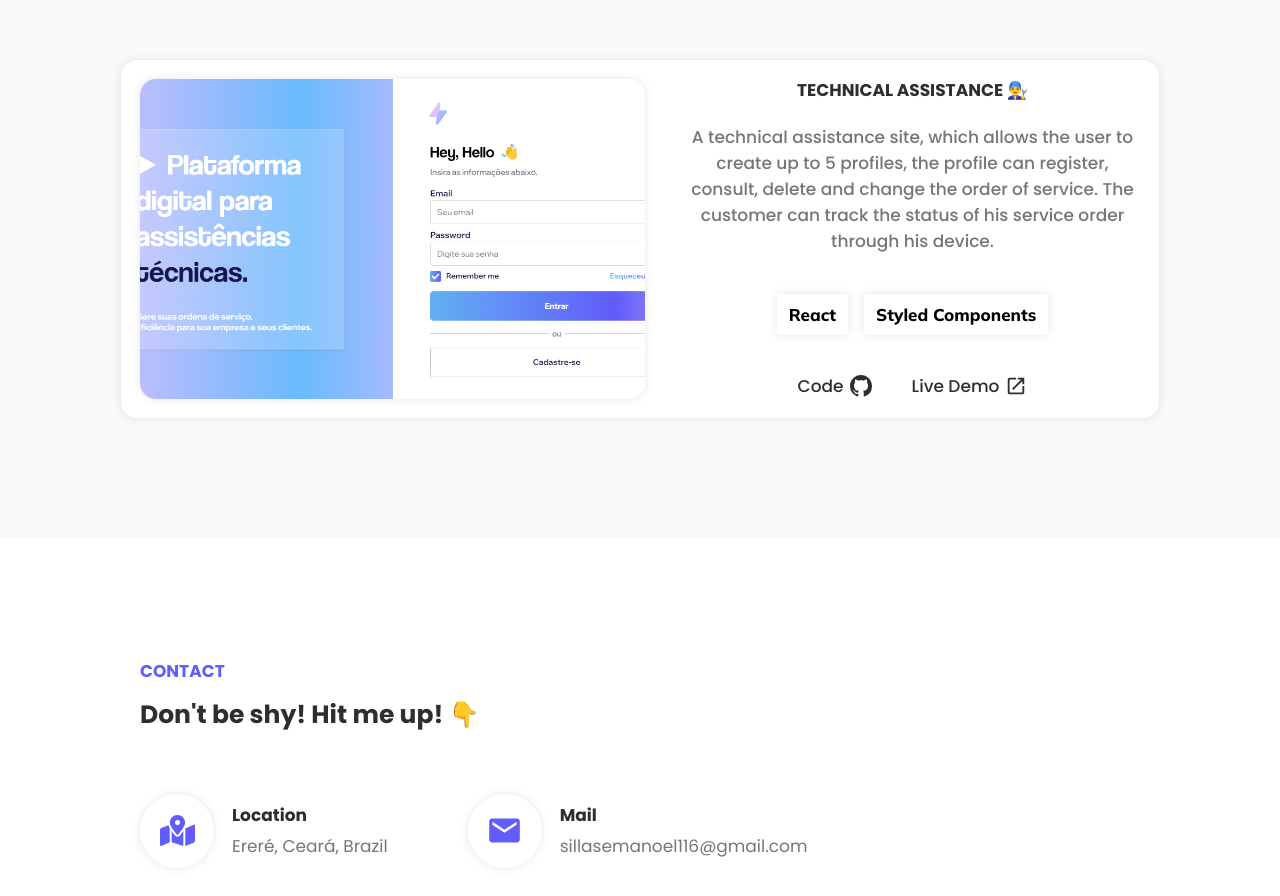
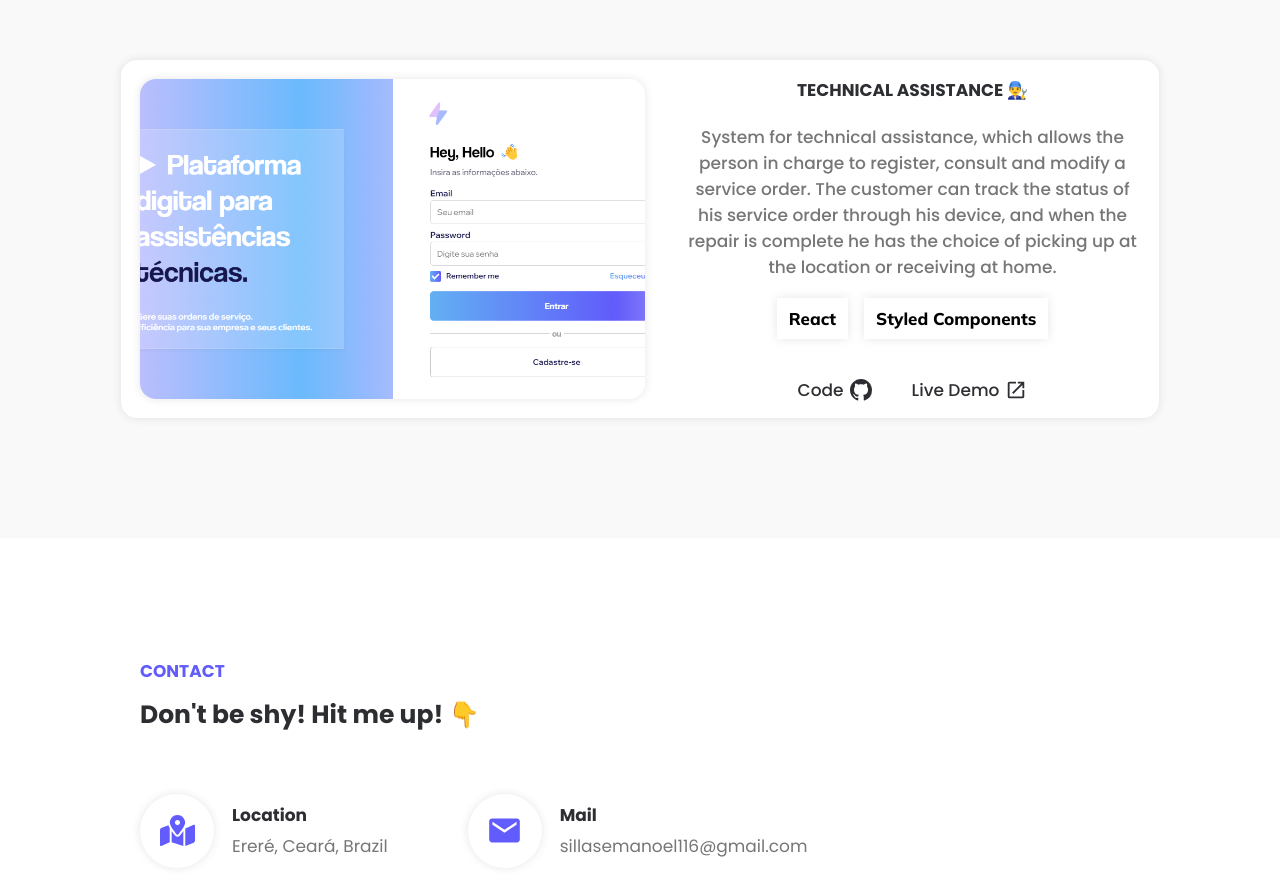
Before and after one commit to sillasemanoel/portfolio, a React (Vite) app: page / in a window 1280 px wide. Shown: the part 1586-2482 px from the top of the page. Built offline with nearby package versions, Linux system fonts and the light colour scheme.

Commit message:
I changed the project description

```diff
--- a/src/App.tsx
+++ b/src/App.tsx
@@ -52,8 +52,8 @@ function App() {
           'Assistência Técnica 👨‍🔧' :
           'Technical Assistance 👨‍🔧'}`}
         gridOneText={`${translation ?
-          'Um site de assistência técnica, que permite ao usuário criar até 5 perfis, o perfil pode cadastrar, consultar, deletar e alterar a ordem de atendimento. O cliente pode acompanhar o status de sua ordem de serviço por meio de seu dispositivo.' :
-          'A technical assistance site, which allows the user to create up to 5 profiles, the profile can register, consult, delete and change the order of service. The customer can track the status of his service order through his device.'}`} />
+          'Sistema para assistências técnicas, que permite ao encarregado poder cadastrar, consultar e modificar uma ordem de atendimento. O cliente pode acompanhar os status de sua ordem de serviço por meio de seu dispositivo, e quando o reparo estiver concluído tem a escolha de retirar no local ou receber na residência.' :
+          'System for technical assistance, which allows the person in charge to register, consult and modify a service order. The customer can track the status of his service order through his device, and when the repair is complete he has the choice of picking up at the location or receiving at home.'}`} />
       <Contact
         title={`${translation ? 'Contato' : 'Contact'}`}
         caption={`${translation ?
```
